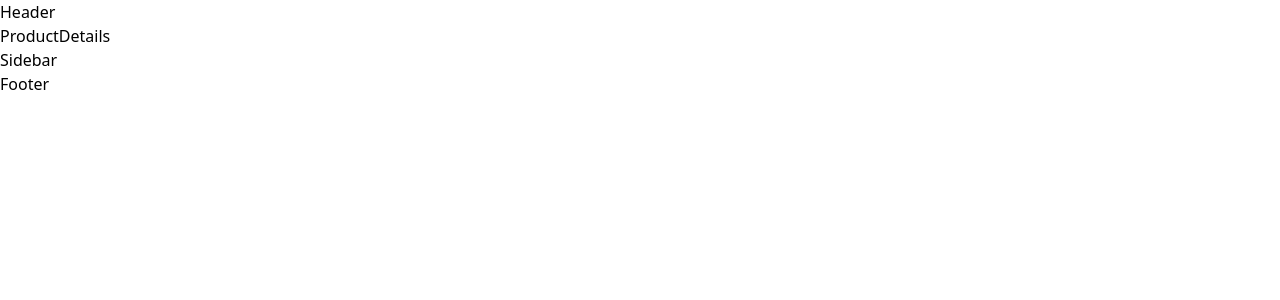
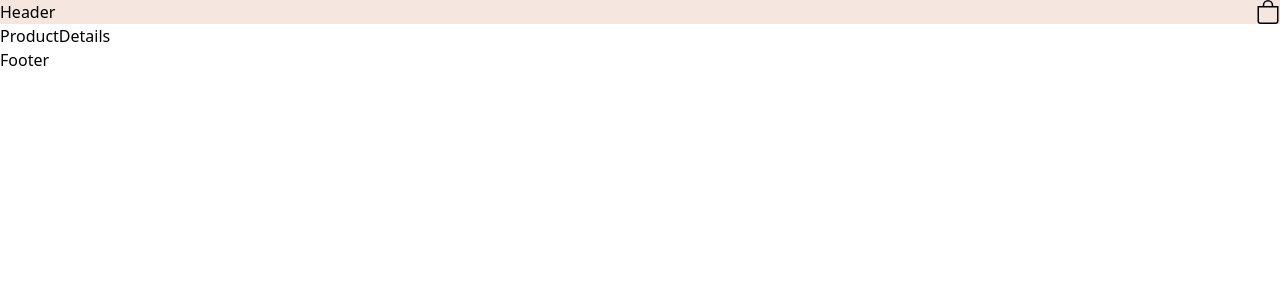
Before and after one commit to marykasp/pixieplastics-ecommerce, a React (Vite) app: page /product/1 in a window 1280 px wide. Shown: the top 300 px of the page. Built offline with nearby package versions, Linux system fonts and the light colour scheme; no server answers.

Commit message:
feat: sidebar context, create functionality to open and close shopping cart sidebar

```diff
--- a/src/components/Header.jsx
+++ b/src/components/Header.jsx
@@ -1,5 +1,21 @@
+import { useContext } from 'react';
+
+import { SidebarContext } from '../contexts/SidebarContext';
+import { BsBag } from 'react-icons/bs';
+
 const Header = () => {
-  return <div>Header</div>;
+  const { setIsOpen, isOpen } = useContext(SidebarContext);
+  return (
+    <header className="bg-primary flex items-center justify-between">
+      <div>Header</div>
+      <div
+        onClick={() => setIsOpen(!isOpen)}
+        className="cursor-pointer flex relative"
+      >
+        <BsBag className="text-2xl" />
+      </div>
+    </header>
+  );
 };
 
 export default Header;
--- a/src/components/Sidebar.jsx
+++ b/src/components/Sidebar.jsx
@@ -1,5 +1,30 @@
+import { Link } from 'react-router-dom';
+import { IoMdArrowForward } from 'react-icons/io';
+import { FiTrash2 } from 'react-icons/fi';
+// components
+import CartItem from '../components/CartItem';
+import { SidebarContext } from '../contexts/SidebarContext';
+import { useContext } from 'react';
+
 const Sidebar = () => {
-  return <div>Sidebar</div>;
+  const { isOpen, handleClose } = useContext(SidebarContext);
+  return (
+    <div
+      className={`${
+        isOpen ? 'right-0' : '-right-full'
+      } w-full h-full bg-white fixed top-0 shadow-2xl md:w-[35vw] xl:max-w-[25vw] transition-all duration-300 z-20 px-4 lg:px-[35px]`}
+    >
+      <div className="flex items-center justify-between py-6 border-b">
+        <div className="uppercase text-md font-semibold">Shopping Bag (0)</div>
+        <div
+          onClick={handleClose}
+          className="cursor-pointer flex items-center justify-center w-8 h-8"
+        >
+          <IoMdArrowForward className="text-2xl" />
+        </div>
+      </div>
+    </div>
+  );
 };
 
 export default Sidebar;
--- a/src/contexts/SidebarContext.jsx
+++ b/src/contexts/SidebarContext.jsx
@@ -1,5 +1,20 @@
-const SidebarContext = () => {
-  return <div>SidebarContext</div>;
+import { createContext, useState } from 'react';
+
+export const SidebarContext = createContext();
+
+const SidebarProvider = ({ children }) => {
+  // sidebar state
+  const [isOpen, setIsOpen] = useState(false);
+
+  const handleClose = () => {
+    setIsOpen(false);
+  };
+
+  return (
+    <SidebarContext.Provider value={{ isOpen, setIsOpen, handleClose }}>
+      {children}
+    </SidebarContext.Provider>
+  );
 };
 
-export default SidebarContext;
+export default SidebarProvider;
--- a/src/main.jsx
+++ b/src/main.jsx
@@ -3,11 +3,14 @@
 import App from './App.jsx';
 import './index.css';
 import ProductProvider from './contexts/ProductContext';
+import SidebarProvider from './contexts/SidebarContext';
 
 ReactDOM.createRoot(document.getElementById('root')).render(
-  <ProductProvider>
-    <React.StrictMode>
-      <App />
-    </React.StrictMode>
-  </ProductProvider>,
+  <SidebarProvider>
+    <ProductProvider>
+      <React.StrictMode>
+        <App />
+      </React.StrictMode>
+    </ProductProvider>
+  </SidebarProvider>,
 );
```
